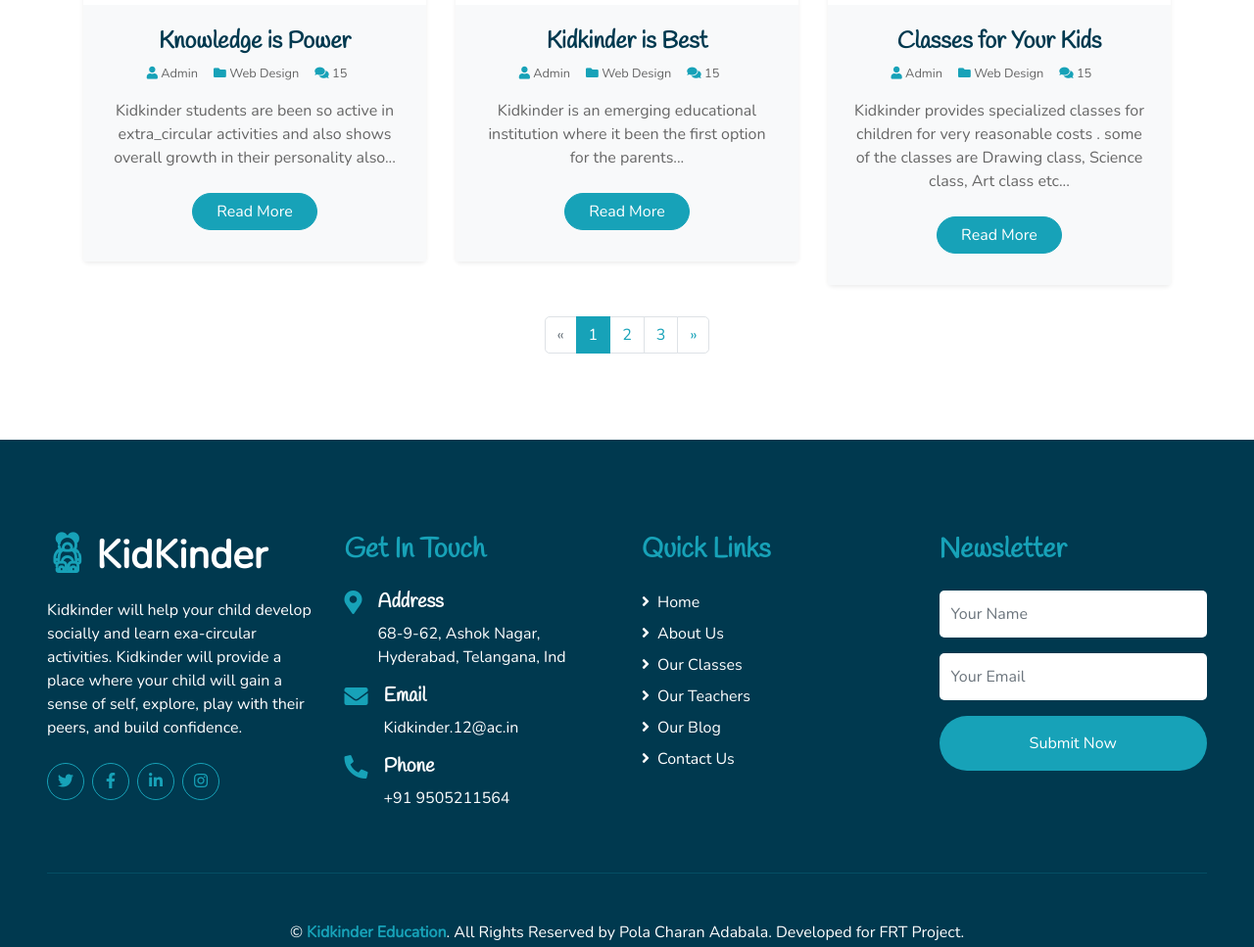
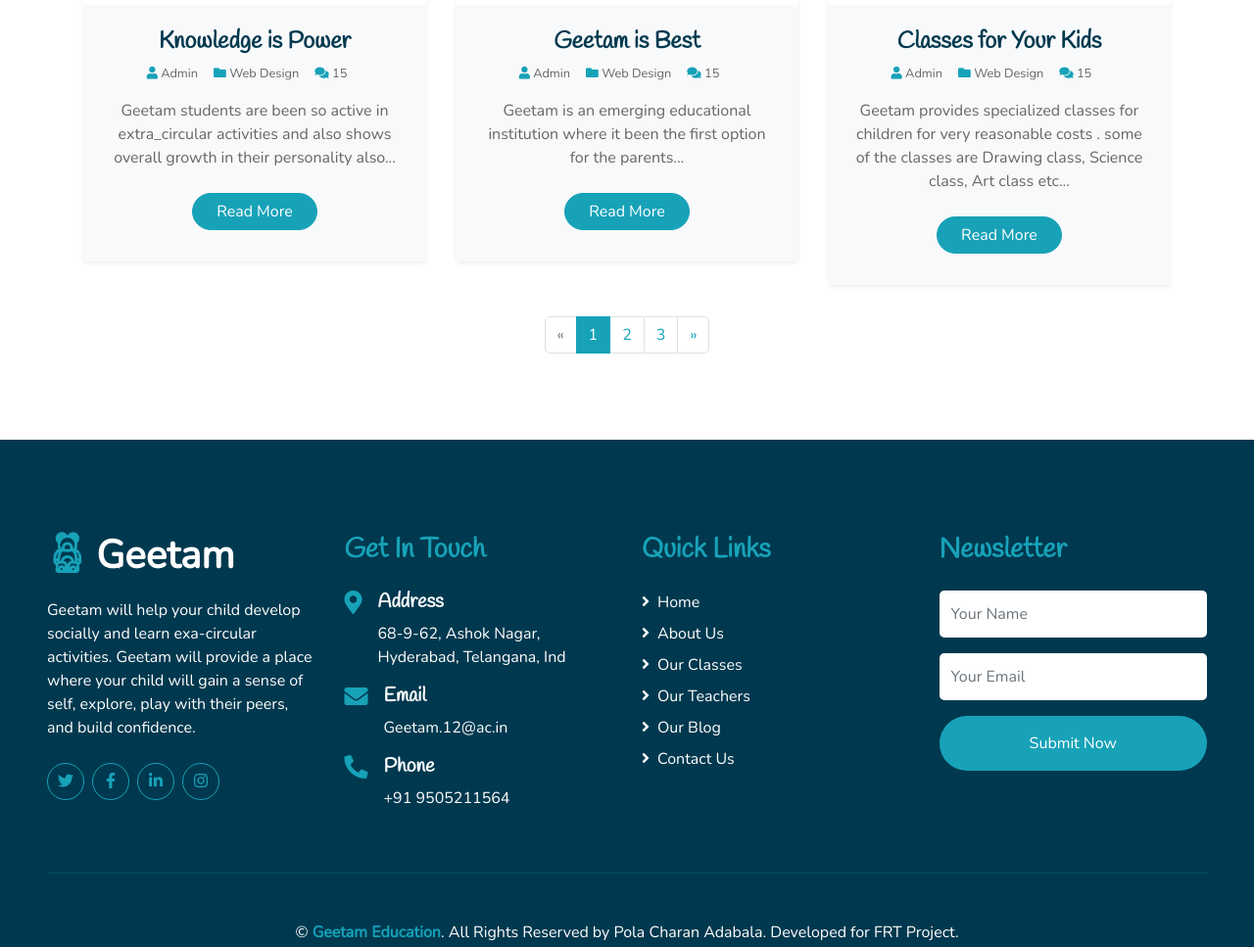
Before and after one commit to Charan-Adabla/GeetamProject, a plain HTML site: page blog.html in a window 1280 px wide. Shown: the part 939-1906 px from the top of the page at 98% size. Drawn offline with nearby package versions, Linux system fonts and the light colour scheme.

Commit message:
Update blog.html

```diff
--- a/blog.html
+++ b/blog.html
@@ -3,7 +3,7 @@
 
 <head>
     <meta charset="utf-8">
-    <title>KidKinder - Kindergarten Website Template</title>
+    <title>Geetam - Geetam Website Template</title>
     <meta content="width=device-width, initial-scale=1.0" name="viewport">
     <meta content="Free HTML Templates" name="keywords">
     <meta content="Free HTML Templates" name="description">
@@ -35,7 +35,7 @@
         <nav class="navbar navbar-expand-lg bg-light navbar-light py-3 py-lg-0 px-0 px-lg-5">
             <a href="" class="navbar-brand font-weight-bold text-secondary" style="font-size: 50px;">
                 <i class="flaticon-043-teddy-bear"></i>
-                <span class="text-primary">KidKinder</span>
+                <span class="text-primary">Geetam</span>
             </a>
             <button type="button" class="navbar-toggler" data-toggle="collapse" data-target="#navbarCollapse">
                 <span class="navbar-toggler-icon"></span>
@@ -95,7 +95,7 @@
                                 <small class="mr-3"><i class="fa fa-folder text-primary"></i> Web Design</small>
                                 <small class="mr-3"><i class="fa fa-comments text-primary"></i> 15</small>
                             </div>
-                            <p>Kidkinder students are been so active in extra_circular activities and also shows overall growth in their personality also...</p>
+                            <p>Geetam students are been so active in extra_circular activities and also shows overall growth in their personality also...</p>
                             <a href="" class="btn btn-primary px-4 mx-auto my-2">Read More</a>
                         </div>
                     </div>
@@ -104,13 +104,13 @@
                     <div class="card border-0 shadow-sm mb-2">
                         <img class="card-img-top mb-2" src="img/blog-2.jpg" alt="">
                         <div class="card-body bg-light text-center p-4">
-                            <h4 class="">Kidkinder is Best</h4>
+                            <h4 class="">Geetam is Best</h4>
                             <div class="d-flex justify-content-center mb-3">
                                 <small class="mr-3"><i class="fa fa-user text-primary"></i> Admin</small>
                                 <small class="mr-3"><i class="fa fa-folder text-primary"></i> Web Design</small>
                                 <small class="mr-3"><i class="fa fa-comments text-primary"></i> 15</small>
                             </div>
-                            <p>Kidkinder is an emerging educational institution where it been the first option for the parents...</p>
+                            <p>Geetam is an emerging educational institution where it been the first option for the parents...</p>
                             <a href="" class="btn btn-primary px-4 mx-auto my-2">Read More</a>
                         </div>
                     </div>
@@ -125,7 +125,7 @@
                                 <small class="mr-3"><i class="fa fa-folder text-primary"></i> Web Design</small>
                                 <small class="mr-3"><i class="fa fa-comments text-primary"></i> 15</small>
                             </div>
-                            <p>Kidkinder provides specialized classes for children for very reasonable costs . some of the classes are Drawing class, Science class, Art class etc...</p>
+                            <p>Geetam provides specialized classes for children for very reasonable costs . some of the classes are Drawing class, Science class, Art class etc...</p>
                             <a href="" class="btn btn-primary px-4 mx-auto my-2">Read More</a>
                         </div>
                     </div>
@@ -163,9 +163,9 @@
             <div class="col-lg-3 col-md-6 mb-5">
                 <a href="" class="navbar-brand font-weight-bold text-primary m-0 mb-4 p-0" style="font-size: 40px; line-height: 40px;">
                     <i class="flaticon-043-teddy-bear"></i>
-                    <span class="text-white">KidKinder</span>
+                    <span class="text-white">Geetam</span>
                 </a>
-                <p>Kidkinder will help your child develop socially and learn exa-circular activities. Kidkinder will provide a place where your child will gain a sense of self, explore, play with their peers, and build confidence.</p>
+                <p>Geetam will help your child develop socially and learn exa-circular activities. Geetam will provide a place where your child will gain a sense of self, explore, play with their peers, and build confidence.</p>
                 <div class="d-flex justify-content-start mt-4">
                     <a class="btn btn-outline-primary rounded-circle text-center mr-2 px-0"
                         style="width: 38px; height: 38px;" href="#"><i class="fab fa-twitter"></i></a>
@@ -190,7 +190,7 @@
                     <h4 class="fa fa-envelope text-primary"></h4>
                     <div class="pl-3">
                         <h5 class="text-white">Email</h5>
-                        <p>Kidkinder.12@ac.in</p>
+                        <p>Geetam.12@ac.in</p>
                     </div>
                 </div>
                 <div class="d-flex">
@@ -230,7 +230,7 @@
         </div>
         <div class="container-fluid pt-5" style="border-top: 1px solid rgba(23, 162, 184, .2);;">
             <p class="m-0 text-center text-white">
-                &copy; <a class="text-primary font-weight-bold" href="#">Kidkinder Education</a>. All Rights Reserved by Pola Charan Adabala. Developed for FRT Project.
+                &copy; <a class="text-primary font-weight-bold" href="#">Geetam Education</a>. All Rights Reserved by Pola Charan Adabala. Developed for FRT Project.
             </p>
         </div>
     </div>
```
